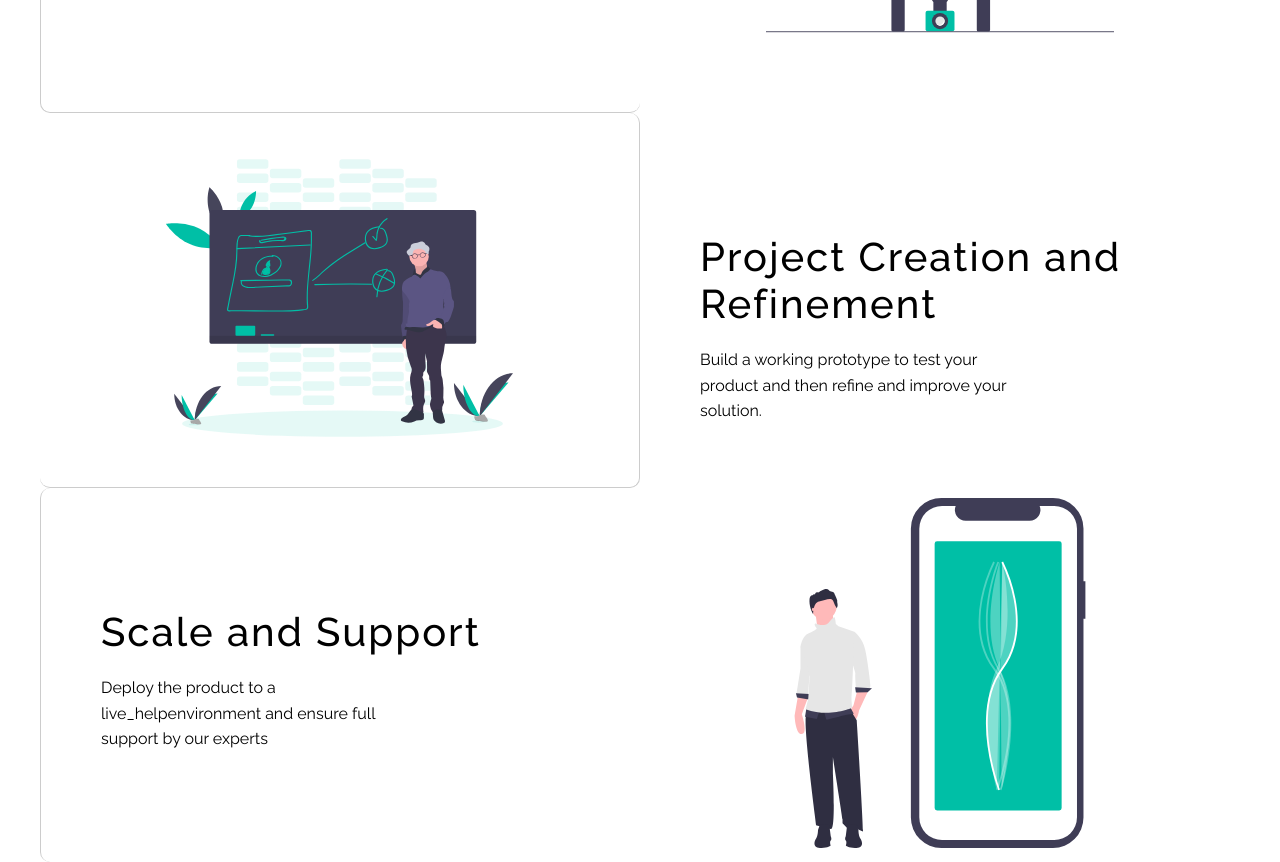
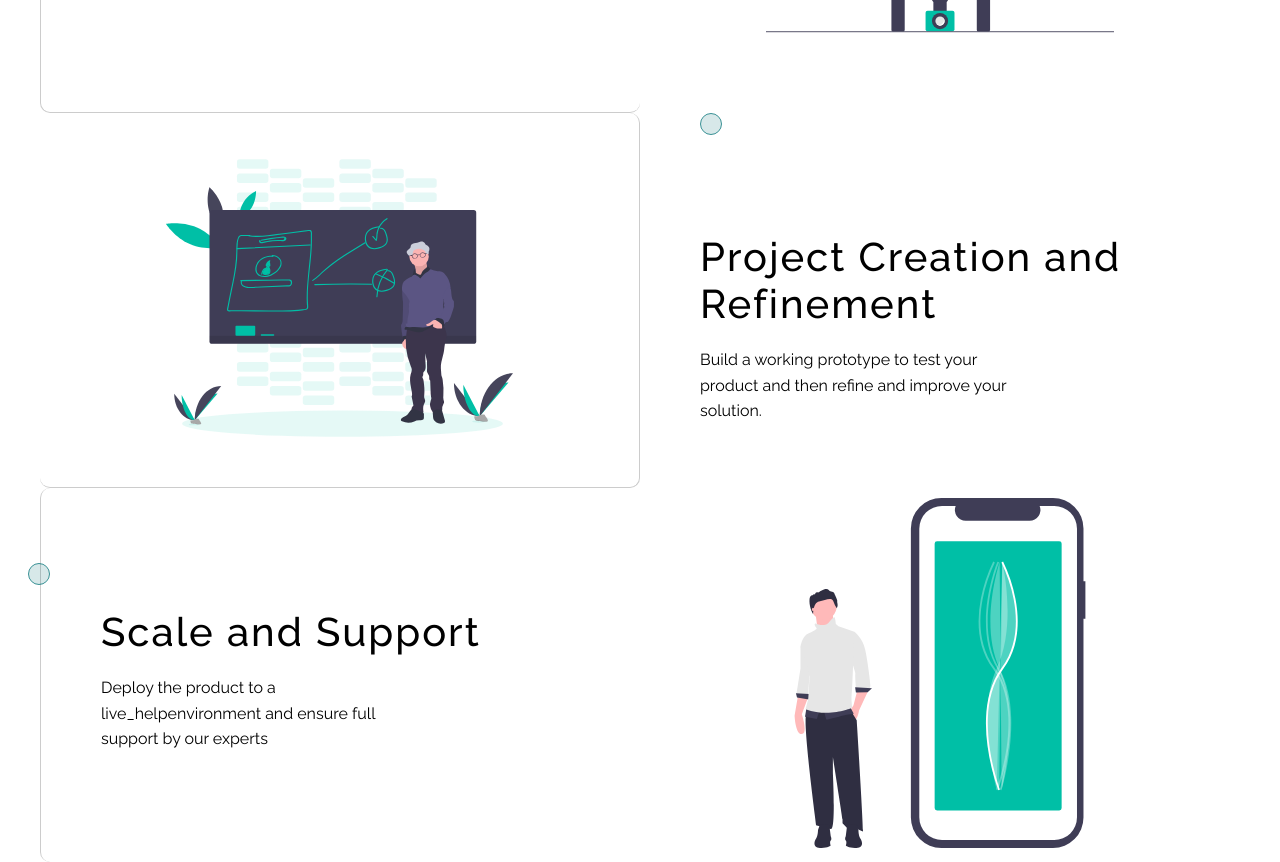
Before and after one commit to anadi-pandey/QuetzalDevelopment, a plain HTML site: page about.html in a window 1280 px wide. Shown: the part 1062-1924 px from the top of the page. Drawn offline with Linux system fonts and the light colour scheme.

Commit message:
about page updated

```diff
--- a/css/style.css
+++ b/css/style.css
@@ -383,6 +383,7 @@ address{
     /* border: violet solid 1px; */
     margin-right: auto;
     margin-left: auto;
+    position: relative;
 
 }
 
@@ -436,3 +437,21 @@ address{
     border-left: #cccccc solid 1px;
     border-radius: 10px;
 }
+
+.circle_about{
+    border: solid 1px #08757A;
+    background-color: rgba(8, 117, 122,0.2);
+    height: 20px;
+    width: 20px;
+    z-index: 1;
+    opacity: 0.8;
+    border-radius: 50%;
+    float: inline-start;
+    position: absolute;
+    top: 0;
+}
+
+#third_circle{
+    top: 20%;
+    left: -1%;
+}
```
